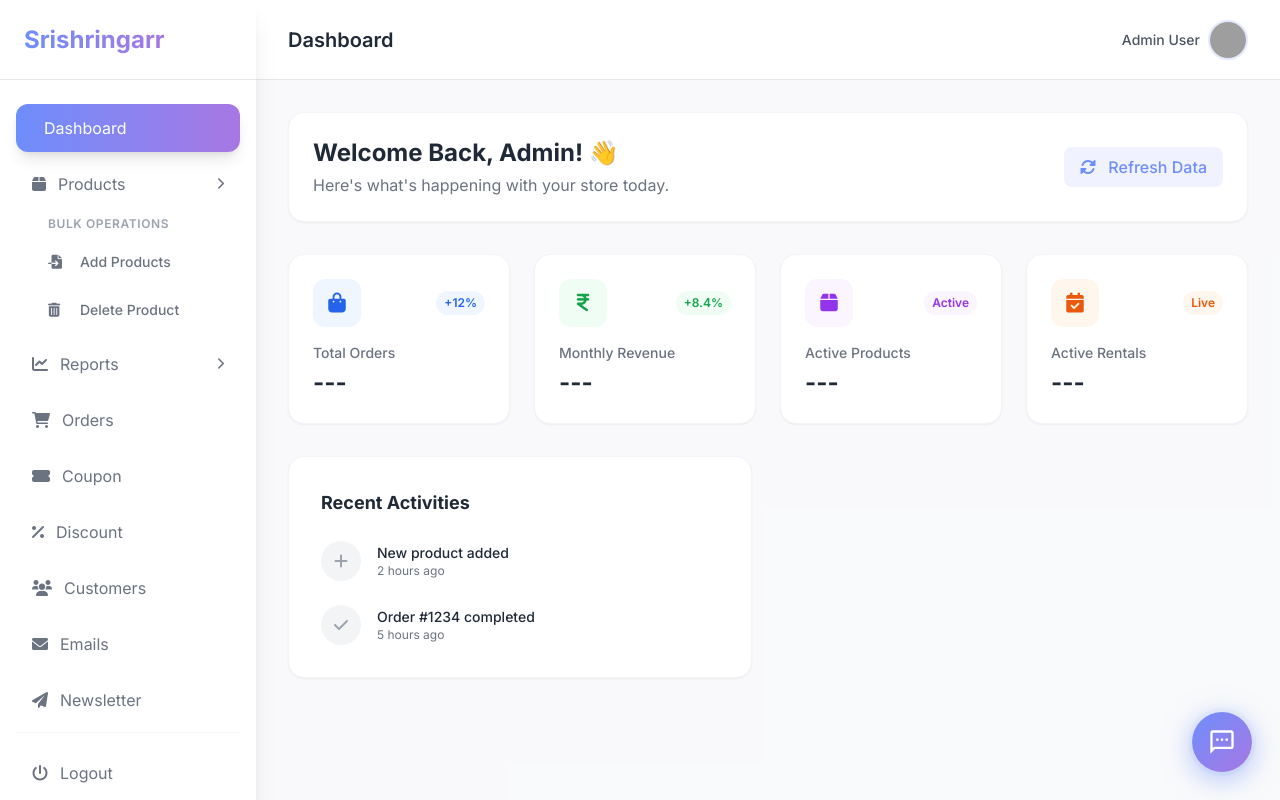
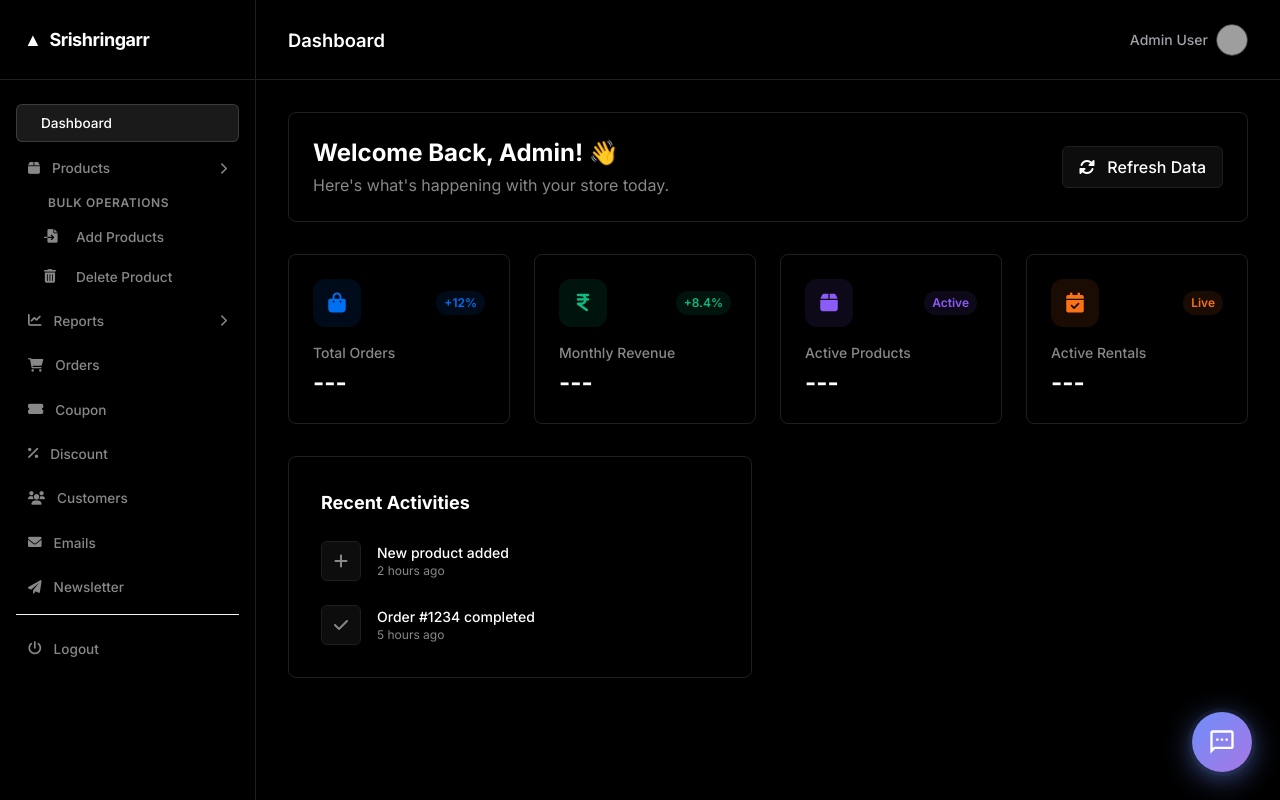
Before and after one commit to vishwaaniruddh/srishringarradmin, a PHP site: the page made by Views/dashboard.php in a window 1280 px wide. Run offline with PHP 8.4, Linux system fonts and the light colour scheme; the template is opened without the code that fills it, so the values that code supplies are empty; some libraries are stand-ins or nearby versions; grey boxes are pictures that could not be loaded.

Commit message:
applied vercel-like premium dark theme overrides to admin panel

```diff
--- a/Views/partials/head.php
+++ b/Views/partials/head.php
@@ -6,6 +6,8 @@
 <link href="https://fonts.googleapis.com/css2?family=Inter:wght@300;400;500;600;700&display=swap" rel="stylesheet">
 <!-- Font Awesome -->
 <link rel="stylesheet" href="https://cdnjs.cloudflare.com/ajax/libs/font-awesome/6.0.0/css/all.min.css">
+<!-- Vercel Theme Override -->
+<link rel="stylesheet" href="assets/vercel.css">
 
 <script>
     tailwind.config = {
--- a/Views/partials/sidebar.php
+++ b/Views/partials/sidebar.php
@@ -12,12 +12,12 @@ function isActive($controller, $action = null) {
     return $c === $targetC && $a === strtolower($action);
 }
 ?>
-<aside id="sidebar" class="sidebar-transition fixed inset-y-0 left-0 z-50 w-64 bg-white shadow-xl transform -translate-x-full lg:translate-x-0 lg:static lg:inset-0">
-    <div class="flex items-center justify-between h-20 px-6 bg-white border-b">
-        <span class="text-2xl font-bold text-transparent bg-clip-text bg-gradient-to-r from-primary to-secondary">
-            Srishringarr
+<aside id="sidebar" class="sidebar-transition fixed inset-y-0 left-0 z-50 w-64 bg-black border-r border-zinc-800 transform -translate-x-full lg:translate-x-0 lg:static lg:inset-0">
+    <div class="flex items-center justify-between h-20 px-6 bg-black border-b border-zinc-800">
+        <span class="text-lg font-bold text-white tracking-tight flex items-center">
+            <span class="mr-2 text-md">▲</span> Srishringarr
         </span>
-        <button id="close-sidebar" class="lg:hidden text-gray-500 hover:text-primary">
+        <button id="close-sidebar" class="lg:hidden text-zinc-500 hover:text-white">
             <i class="fas fa-times"></i>
         </button>
     </div>
--- a/Views/partials/topbar.php
+++ b/Views/partials/topbar.php
@@ -1,16 +1,16 @@
-<header class="h-20 bg-white border-b flex items-center justify-between px-8 z-10">
+<header class="h-20 bg-black border-b border-zinc-800 flex items-center justify-between px-8 z-10">
     <div class="flex items-center">
-        <button id="open-sidebar" class="lg:hidden mr-4 text-gray-500 hover:text-primary">
+        <button id="open-sidebar" class="lg:hidden mr-4 text-zinc-400 hover:text-white">
             <i class="fas fa-bars text-xl"></i>
         </button>
-        <h1 class="text-xl font-semibold text-gray-800"><?php echo $pageTitle ?? 'Dashboard'; ?></h1>
+        <h1 class="text-lg font-semibold text-white"><?php echo $pageTitle ?? 'Dashboard'; ?></h1>
     </div>
 
     <div class="flex items-center space-x-4">
         <div class="relative">
-            <button class="flex items-center text-gray-600 hover:text-primary transition-colors">
+            <button class="flex items-center text-zinc-400 hover:text-white transition-colors">
                 <span class="mr-2 text-sm font-medium">Admin User</span>
-                <img src="https://ui-avatars.com/api/?name=Admin&background=6e8efb&color=fff" class="w-10 h-10 rounded-full border-2 border-primary/20" alt="Avatar">
+                <img src="https://ui-avatars.com/api/?name=Admin&background=000&color=fff" class="w-8 h-8 rounded-full border border-zinc-700" alt="Avatar">
             </button>
         </div>
     </div>
--- /dev/null
+++ b/assets/vercel.css
@@ -0,0 +1,252 @@
+/* Vercel Dark Theme Stylesheet for Srishringarr Admin Panel */
+
+:root {
+    --bg-black: #000000;
+    --bg-dark: #0a0a0a;
+    --border-dark: #1f1f1f;
+    --border-focus: #444444;
+    --text-muted: #888888;
+    --text-light: #a1a1aa;
+    --text-white: #ffffff;
+}
+
+body {
+    background-color: var(--bg-black) !important;
+    color: var(--text-light) !important;
+    font-family: 'Inter', sans-serif !important;
+    -webkit-font-smoothing: antialiased;
+}
+
+/* Sidebar Styles */
+#sidebar {
+    background-color: var(--bg-black) !important;
+    border-right: 1px solid var(--border-dark) !important;
+    box-shadow: none !important;
+}
+
+#sidebar .bg-white {
+    background-color: var(--bg-black) !important;
+}
+
+#sidebar .border-b {
+    border-bottom: 1px solid var(--border-dark) !important;
+}
+
+#sidebar nav a, #sidebar nav button {
+    color: var(--text-muted) !important;
+    font-size: 0.85rem !important;
+    padding: 0.5rem 0.75rem !important;
+    border-radius: 6px !important;
+    font-weight: 500 !important;
+    transition: all 0.15s ease !important;
+    background: transparent !important;
+    box-shadow: none !important;
+}
+
+#sidebar nav a:hover, #sidebar nav button:hover {
+    background-color: rgba(255, 255, 255, 0.08) !important;
+    color: var(--text-white) !important;
+}
+
+#sidebar nav a.bg-gradient-to-r,
+#sidebar nav a[class*="bg-primary"],
+#sidebar nav button[class*="bg-primary"] {
+    background-color: rgba(255, 255, 255, 0.1) !important;
+    color: var(--text-white) !important;
+    border: 1px solid rgba(255, 255, 255, 0.15) !important;
+    box-shadow: none !important;
+}
+
+#sidebar .submenu {
+    border-left: 1px solid var(--border-dark) !important;
+    margin-left: 1.5rem !important;
+    padding-left: 1rem !important;
+}
+
+#sidebar .submenu a {
+    color: var(--text-muted) !important;
+    padding: 0.35rem 0 !important;
+}
+
+#sidebar .submenu a:hover {
+    color: var(--text-white) !important;
+}
+
+#sidebar .submenu a[class*="text-primary"] {
+    color: var(--text-white) !important;
+    font-weight: 600 !important;
+}
+
+/* Header/Topbar Styles */
+header.h-20 {
+    background-color: var(--bg-black) !important;
+    border-bottom: 1px solid var(--border-dark) !important;
+}
+
+header.h-20 h1 {
+    color: var(--text-white) !important;
+    font-size: 1.15rem !important;
+    font-weight: 600 !important;
+}
+
+header.h-20 .text-gray-600 {
+    color: var(--text-muted) !important;
+}
+
+/* Main Content Area */
+main {
+    background-color: var(--bg-black) !important;
+}
+
+/* Cards & Content Containers */
+.bg-white, main .bg-white, .rounded-2xl {
+    background-color: var(--bg-black) !important;
+    border: 1px solid var(--border-dark) !important;
+    box-shadow: none !important;
+    border-radius: 8px !important;
+}
+
+.bg-gray-50, .bg-gray-50\/50, .bg-gray-100 {
+    background-color: var(--bg-black) !important;
+}
+
+/* General Typography */
+.text-gray-900, .text-gray-800, h1, h2, h3, h4, h5, h6 {
+    color: var(--text-white) !important;
+}
+
+.text-gray-500, .text-gray-400 {
+    color: var(--text-muted) !important;
+}
+
+/* Tables */
+.table-responsive, table {
+    background-color: var(--bg-black) !important;
+}
+
+table {
+    border-collapse: collapse !important;
+    width: 100%;
+}
+
+th {
+    background-color: var(--bg-black) !important;
+    color: var(--text-muted) !important;
+    font-weight: 500 !important;
+    font-size: 0.75rem !important;
+    text-transform: uppercase !important;
+    letter-spacing: 0.05em !important;
+    border-bottom: 1px solid var(--border-dark) !important;
+    padding: 0.75rem 1.25rem !important;
+}
+
+td {
+    border-bottom: 1px solid var(--border-dark) !important;
+    padding: 1rem 1.25rem !important;
+    color: var(--text-light) !important;
+    font-size: 0.85rem !important;
+}
+
+tr:hover td {
+    background-color: var(--bg-dark) !important;
+}
+
+/* Form Styling */
+input[type="text"],
+input[type="number"],
+input[type="email"],
+input[type="password"],
+input[type="date"],
+select,
+textarea {
+    background-color: var(--bg-black) !important;
+    border: 1px solid var(--border-dark) !important;
+    color: var(--text-white) !important;
+    border-radius: 6px !important;
+    font-size: 0.85rem !important;
+    padding: 0.5rem 0.75rem !important;
+    transition: all 0.15s ease !important;
+}
+
+input:focus, select:focus, textarea:focus {
+    border-color: var(--border-focus) !important;
+    outline: none !important;
+    box-shadow: 0 0 0 2px rgba(255, 255, 255, 0.05) !important;
+}
+
+/* Status Badges */
+.bg-blue-50, .bg-blue-100, [class*="text-blue"] {
+    background-color: rgba(0, 112, 243, 0.1) !important;
+    color: #0070f3 !important;
+    border-color: rgba(0, 112, 243, 0.2) !important;
+}
+
+.bg-green-50, .bg-green-100, [class*="text-green"] {
+    background-color: rgba(16, 185, 129, 0.1) !important;
+    color: #10b981 !important;
+    border-color: rgba(16, 185, 129, 0.2) !important;
+}
+
+.bg-purple-50, .bg-purple-100, [class*="text-purple"] {
+    background-color: rgba(139, 92, 246, 0.1) !important;
+    color: #8b5cf6 !important;
+    border-color: rgba(139, 92, 246, 0.2) !important;
+}
+
+.bg-orange-50, .bg-orange-100, [class*="text-orange"] {
+    background-color: rgba(249, 115, 22, 0.1) !important;
+    color: #f97316 !important;
+    border-color: rgba(249, 115, 22, 0.2) !important;
+}
+
+.bg-red-50, .bg-red-100, [class*="text-red"] {
+    background-color: rgba(239, 68, 68, 0.1) !important;
+    color: #ef4444 !important;
+    border-color: rgba(239, 68, 68, 0.2) !important;
+}
+
+/* Buttons */
+button[type="submit"],
+.bg-gradient-to-r[type="submit"],
+.bg-primary {
+    background-color: var(--text-white) !important;
+    color: var(--bg-black) !important;
+    border: 1px solid var(--text-white) !important;
+    font-weight: 500 !important;
+    transition: all 0.15s ease !important;
+    border-radius: 6px !important;
+}
+
+button[type="submit"]:hover,
+.bg-gradient-to-r[type="submit"]:hover,
+.bg-primary:hover {
+    background-color: var(--bg-black) !important;
+    color: var(--text-white) !important;
+    border-color: var(--border-focus) !important;
+}
+
+/* Secondary / Outline Buttons */
+.bg-primary\/10, .bg-gray-100 {
+    background-color: rgba(255, 255, 255, 0.05) !important;
+    color: var(--text-white) !important;
+    border: 1px solid var(--border-dark) !important;
+    border-radius: 6px !important;
+    transition: all 0.15s ease !important;
+}
+
+.bg-primary\/10:hover, .bg-gray-100:hover {
+    background-color: rgba(255, 255, 255, 0.1) !important;
+    border-color: var(--border-focus) !important;
+}
+
+/* Chatbot Override */
+#chatbot-window {
+    background-color: var(--bg-black) !important;
+    border: 1px solid var(--border-dark) !important;
+    color: var(--text-white) !important;
+}
+
+.chatbot-header {
+    background-color: var(--bg-black) !important;
+    border-bottom: 1px solid var(--border-dark) !important;
+}
```
